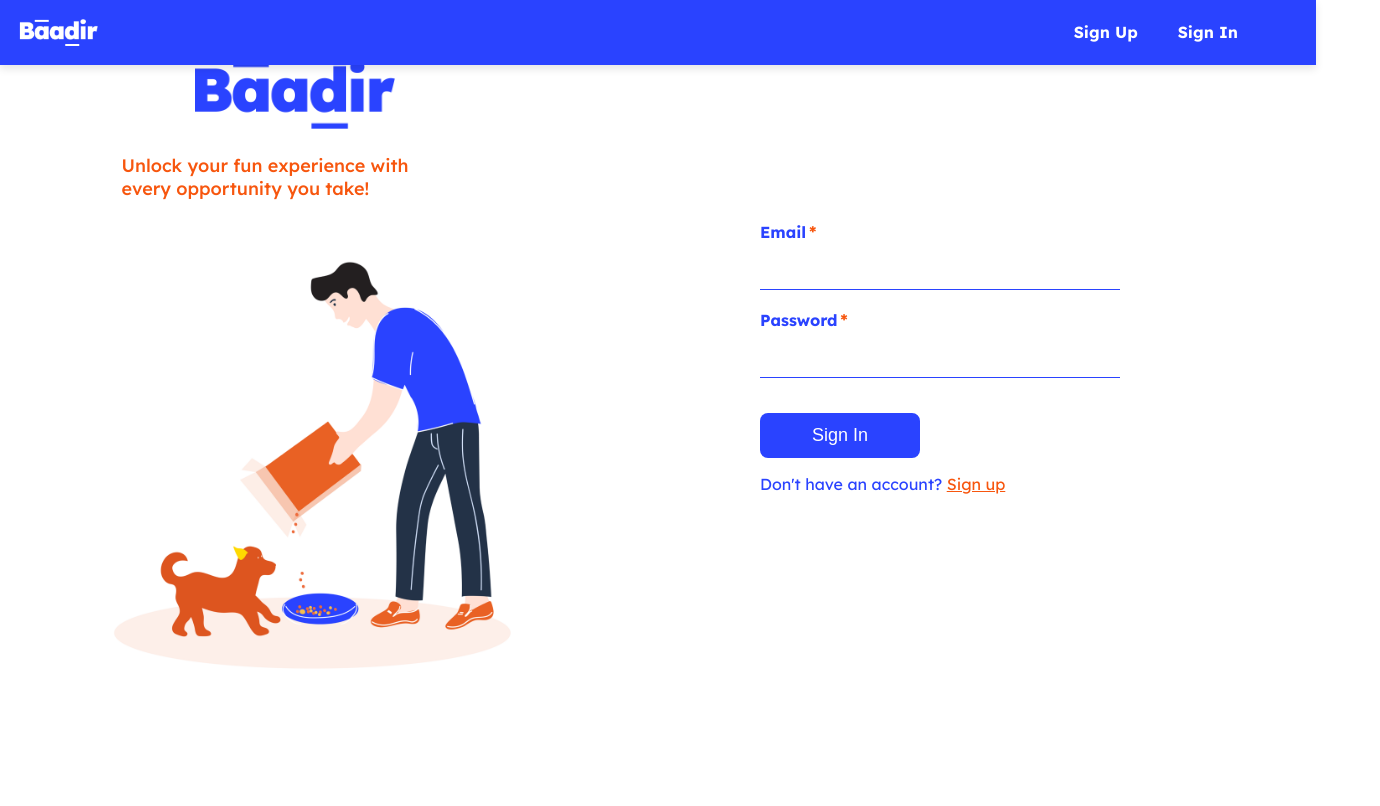
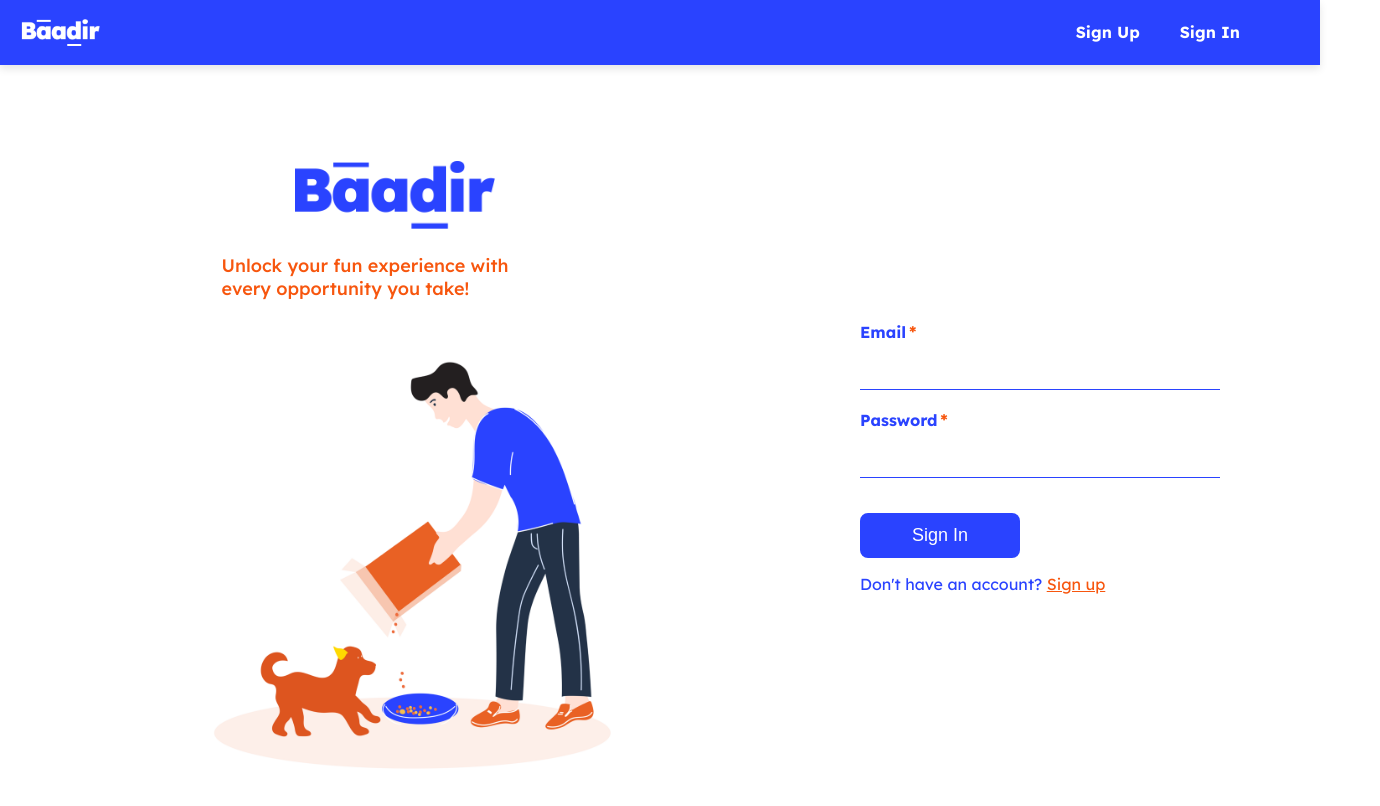
Before and after one commit to murtadha88/Baadir-Front-End, a React (Vite) app: page /sign-in in a window 1280 px wide. Shown: the top 806 px of the page, 1380 px wide, since content can reach past the window. Built offline with nearby package versions, Linux system fonts and the light colour scheme; no server answers; a web font is replaced by a local one.

Commit message:
editing the css

```diff
--- a/src/components/EventDetails/EventDetails.jsx
+++ b/src/components/EventDetails/EventDetails.jsx
@@ -3,7 +3,6 @@ import { useParams, Link } from "react-router";
 import * as eventService from '../../services/eventService';
 import { UserContext } from "../../contexts/UserContext";
 import "../../css/EventDetails.css"
-import BackButton from "../../images/BackButton.png";
 import LocationIcon from "../../images/LocationIcon.png";
 import CalendarIcon from "../../images/CalendarIcon.png";
 
@@ -36,7 +35,6 @@ const EventsDetails = (props) => {
             <header>
                 <h1>Event Details</h1>
                 <p className="role">{user.role}</p>
-                <span><img src={BackButton} alt="Back Button" /> View all events</span>
             </header>
 
             <div className="event-details-container">
--- a/src/components/EventList/EventList.jsx
+++ b/src/components/EventList/EventList.jsx
@@ -19,7 +19,7 @@ const EventList = (props) => {
                 </h1>
                 <p className="role">{user.role}</p>
             </header>
-            <h4>Events</h4>
+            <h4 className='events-title'>Events</h4>
             <ul className="events-grid">
                 {props.events.map((event) => (
                     <div className='container'>
--- a/src/components/EventsForm/EventsForm.jsx
+++ b/src/components/EventsForm/EventsForm.jsx
@@ -1,13 +1,15 @@
-import { useState, useEffect } from "react";
+import { useContext, useState, useEffect } from "react";
 import { useParams } from 'react-router';
 import * as eventService from '../../services/eventService';
 import '../../css/EventsForm.css'
+import { UserContext } from "../../contexts/UserContext";
 import BackButton from "../../images/BackButton.png";
 import LocationIcon from "../../images/LocationIcon.png";
 import CalendarIcon from "../../images/CalendarIcon.png";
 
 const EventsForm = (props) => {
     const { eventId } = useParams();
+    const { user } = useContext(UserContext)
     const initialState = {
         name: '',
         description: '',
@@ -44,17 +46,11 @@ const EventsForm = (props) => {
         return () => setFormData(initialState);
     }, [eventId]);
     return (
-        <div className="full-container">
-        <header className="header-container">
-        <h2 id="form-title">{eventId ? 'Edit Event' : 'Add a new event'}</h2>
-        <p className="company-text">Company</p>
-        {/* <img id='baadir-logo' src="src/images/Logo.png" alt="Baadir logo" /> */}
-        <div className="back-button-container">
-        <a href="/" id="back-button-img">
-            <img src={BackButton} alt="Back button" />
-        </a>
-            <p>View all events</p>
-            </div>
+        <main className="main-container">
+
+            <header>
+                <h1>Add an Event</h1>
+                <p className="role">{user.role}</p>
                 </header>
                 <div className="form-container">
                     <form id="post-event-form" onSubmit={handleSubmit}>
@@ -126,7 +122,7 @@ const EventsForm = (props) => {
                         <button id="post-button" type="submit">Post</button>
                     </form>
                 </div>
-        </div>
+        </main>
     )
 }
 export default EventsForm
--- a/src/components/SignInForm/SignInForm.jsx
+++ b/src/components/SignInForm/SignInForm.jsx
@@ -5,6 +5,7 @@ import { signIn } from '../../services/authService';
 import { UserContext } from '../../contexts/UserContext';
 
 import '../../css/SignInForm.css';
+import "../../css/main.css"
 
 import auth from "../../images/auth-image.png";
 import Logo from "../../images/Logo.png";
@@ -35,6 +36,8 @@ const SignInForm = () => {
   };
 
   return (
+    <main className="main-container">
+
       <div className='signin-container'>
         <div className='signin-left'>
           <img id='baadir-logo' src={Logo} alt="Baadir logo" />
@@ -76,6 +79,7 @@ const SignInForm = () => {
           </form>
         </div>
       </div>
+    </main>
   );
 };
 
--- a/src/css/CompanyEvents.css
+++ b/src/css/CompanyEvents.css
@@ -20,7 +20,7 @@ header h1 {
 }
 
 .add-event {
-    margin: 20px 0;
+    margin: -10px 0;
     width: 100%;
     display: flex;
     align-items: center;
--- a/src/css/EventDetails.css
+++ b/src/css/EventDetails.css
@@ -1,26 +1,10 @@
 .company-events-container {
-    padding: 140px;
+    padding: 100px;
     font-family: 'Poppins', sans-serif;
 }
 
 header {
     margin-bottom: 40px;
-}
-
-header h1 {
-    font-size: 34px;
-    font-weight: 900;
-    color: #2A43FF;
-    margin-bottom: -17px;
-}
-
-header span {
-    display: flex;
-    align-items: center;
-    gap: 8px;
-    color: #2A43FF;
-    cursor: pointer;
-    padding-top: 10px;
 }
 
 header img {
@@ -29,7 +13,7 @@ header img {
 
 .event-details-container {
     background: #f9f9ff;
-    padding: 40px;
+    padding: 10px 50px 50px 50px;
     border-radius: 10px;
     box-shadow: 0 4px 8px rgba(0, 0, 0, 0.1);
     width: 70%;
@@ -111,13 +95,23 @@ header img {
     gap: 16px;
 }
 
-button {
+.button-group button {
+    background: #E96124;
+    color: white;
     padding: 12px 35px;
     border: none;
     border-radius: 5px;
     cursor: pointer;
-    font-weight: 600;
-    transition: all 0.3s ease;
+    text-decoration: none;
+    margin-top: 10px;
+    font-size: 16px;
+    font-family: "lexend";
+}
+
+.button-group button:hover {
+    color: #E96124;
+    background: #ffbb9b;
+    font-weight: 700;
 }
 
 .apply-button {
--- a/src/css/EventList.css
+++ b/src/css/EventList.css
@@ -20,6 +20,11 @@
     font-weight: 700;
 }
 
+.events-title {
+    font-size: 22px;
+    font-weight: bold;
+}
+
 .buttons-container{
     display: flex;
 }
--- a/src/css/EventsForm.css
+++ b/src/css/EventsForm.css
@@ -5,47 +5,8 @@ body {
     height: 100vh;
     margin: 0;
 }
-nav {
-    display: flex;
-    justify-content: space-between;
-    align-items: center;
-    padding: 15px 18px;
-    background-color: #2A43FF;
-    width: 100vw;
-    position: fixed;
-    top: 0;
-    left: 0;
-    right: 0;
-    z-index: 1000;
-}
-nav ul {
-    display: flex;
-    list-style: none;
-    gap: 50px;
-    padding: 0;
-    margin: 0;
-    align-items: center;
-}
-nav a {
-    color: #F4F6FF;
-    text-decoration: none;
-}
-nav #baadir-logo-white {
-    width: 90px;
-}
-nav #signout-icon {
-    width: 20%;
-}
-.full-container {
-    margin-left: 10px;
-    margin-top: 80px;
-}
-.header-container {
-    display: flex;
-    flex-direction: column;
-    margin-right: 1000px;
-    margin-top: 0px;
-}
+
+
 #form-title {
     font-size: 24px;
     margin: 0;
@@ -55,21 +16,8 @@ nav #signout-icon {
     color: #8894EB;
     font-size: 18px;
     margin-top: 5px;
-    /* padding: 0px 0px 10px; */
 }
-.back-button-container {
-    display: flex;
-    flex-direction: row;
-    align-items: center;
-    padding: 10px 0px 40px 0px;
-}
-.back-button-container p {
-    font-size: 15px;
-}
-#back-button-img img {
-    width: 24px;
-    height: 24px;
-}
+
 .form-container {
     background: #F4F6FF;
     padding: 30px;
@@ -146,7 +94,8 @@ nav #signout-icon {
     display: flex;
     flex-direction: row;
     align-items: center;
-    gap: 30px;
+    gap: 10px;
+
 }
 .event-date-location-container input {
     font-family: 'Lexend', sans-serif;
@@ -156,7 +105,7 @@ nav #signout-icon {
     border: 1px solid #2A43FF;
     border-radius: 5px;
     height: 25px;
-    padding: 5px 25px;
+    padding: 5px 15px;
 }
 .event-date-location-container input:focus {
     border: 1px solid #F7560E;
@@ -165,25 +114,25 @@ nav #signout-icon {
     width: 200px;
 }
 #location-img {
-    width: 28px;
-    height: 30px;
+    width: 26px;
 }
 #date-img {
     width: 30px;
-    height: 30px;
 }
 #post-button {
-    width: 40%;
-    padding: 12px;
-    background-color: #2A43FF;
+    background: #E96124;
     color: white;
-    font-size: 18px;
-    font-weight: 500;
+    padding: 12px 35px;
     border: none;
-    border-radius: 8px;
+    border-radius: 5px;
     cursor: pointer;
+    text-decoration: none;
     margin-top: 10px;
+    font-size: 16px;
+    font-family: "lexend";
 }
 #post-button:hover {
-    background-color: #F7560E;
+    color: #E96124;
+    background: #ffbb9b;
+    font-weight: 700;
 }
--- a/src/css/SignInForm.css
+++ b/src/css/SignInForm.css
@@ -1,14 +1,3 @@
-body {
-    background-color: #fff;
-    font-family: 'Lexend', sans-serif;
-    color: #2A43FF;
-    display: flex;
-    justify-content: center;
-    align-items: center;
-    height: 100vh;
-    margin: 0;
-}
-
 .signin-container {
     display: flex;
     flex-direction: row;
--- a/src/css/SignUpForm.css
+++ b/src/css/SignUpForm.css
@@ -1,19 +1,9 @@
-body {
-    background-color: #ffffff;
-    font-family: 'Lexend', sans-serif;
-    color: #2A43FF;
-    display: flex;
-    justify-content: center;
-    align-items: center;
-    height: 100vh;
-    margin: 0;
-}
-
 .signup-container {
     display: flex;
     flex-direction: row;
     width: 100vw;
     height: 100vh;
+    padding-top: 60px;
 }
 
 .signup-left, .signup-right {
--- a/src/css/homePage.css
+++ b/src/css/homePage.css
@@ -1,5 +1,5 @@
 .main-container-home {
-    padding: 140px 140px 0px 140px;
+    padding: 100px 100px 0px 100px;
     font-family: 'Poppins', sans-serif;
     display: flex;
 
@@ -28,11 +28,12 @@
 
 .baadir-info p {
     width: 100%;
-    max-width: 400px;
+    max-width: 470px;
     text-align: justify;
     line-height: 1.6;
     font-size: 16px;
     color: #2A43FF;
+    margin-top: -20px;
 }
 
 
@@ -61,7 +62,7 @@
 
 .home-page-img img {
     margin-top: 60px;
-    width: 70%;
+    width: 85%;
     max-width: 100%;
     height: auto;
 
--- a/src/css/main.css
+++ b/src/css/main.css
@@ -3,7 +3,7 @@ main{
     font-family: 'lexend', sans-serif;
 }
 .main-container {
-    padding: 140px;
+    padding: 100px;
 }
 
 header h1 {
@@ -28,6 +28,7 @@ i {
 
 .role {
     color: #E96124;
+    margin-top: -15px;
 }
 
 .events-grid {
```
Lines whose indentation alone changed are shown as unchanged.
